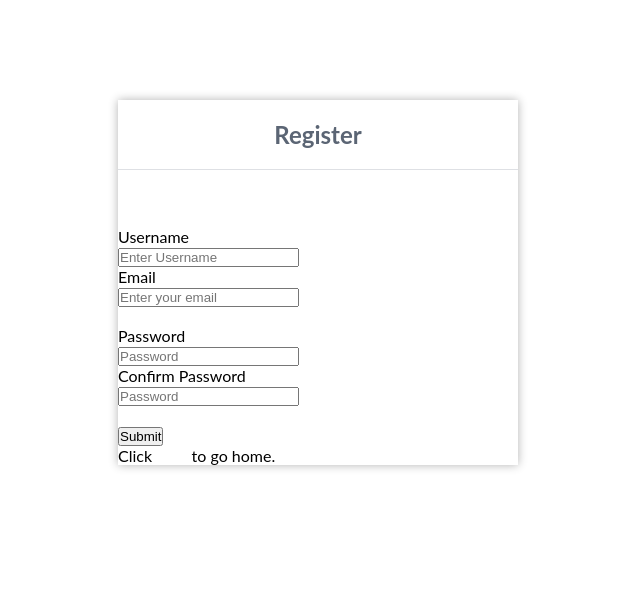
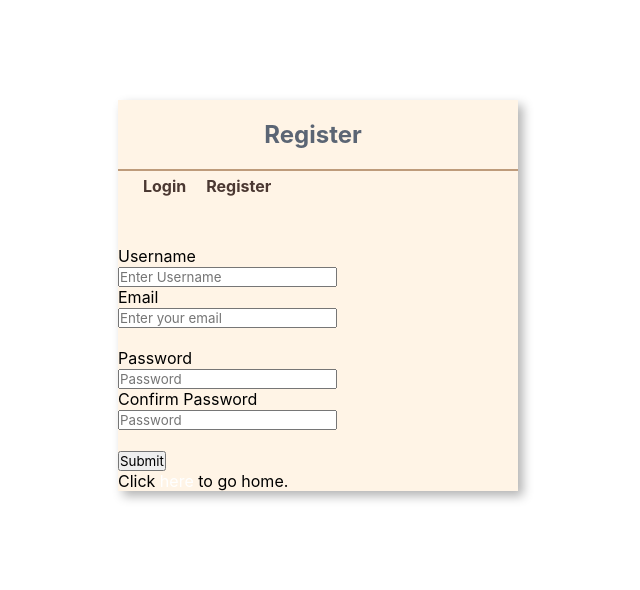
Before and after one commit to NotARobot011111010001/StraightToThePan, a Flask app: page /register in a window 1280 px wide. Shown: the top 590 px of the page, without its empty margins (322-962 px from the left). Run offline with Flask 2, Linux system fonts and the light colour scheme.

Commit message:
added some styling - style.css

```diff
--- a/static/style.css
+++ b/static/style.css
@@ -11,28 +11,43 @@
     box-sizing:border-box;
     padding: 0;
     margin: 0;
+    font-family: -apple-system, BlinkMacSystemFont, "segoe ui", roboto, oxygen, ubuntu, cantarell, "fira sans", "droid sans", "helvetica neue", Arial, sans-serif;
+    -webkit-font-smoothing: antialiased;
 }
 
 body{
-    font-family: Lato;
-
-
+    margin: 0;
 }
 
 .login, .register {
   	width: 400px;
-  	background-color: #ffffff;
-  	box-shadow: 0 0 9px 0 rgba(0, 0, 0, 0.3);
+  	background-color: #fff4e6;
+  	box-shadow: 5px 5px 10px 0 rgba(0, 0, 0, 0.3);
   	margin: 100px auto;
 }
 
-.login h1, .register h1 {
+.login h1, .register h1{
   	text-align: center;
   	color: #5b6574;
   	font-size: 24px;
-  	padding: 20px 0 20px 0;
-  	border-bottom: 1px solid #dee0e4;
+  	padding: 20px 10px 20px 0;
+  	border-bottom: 2px solid #be9b7b;
 }
+
+.login .links, .register .links {
+  	display: flex;
+  	padding: 0 15px;
+    margin-top: 5px;
+}
+
+.login .links a, .register .links a {
+  	color: #4b3832;
+  	text-decoration: none;
+  	display: inline-flex;
+  	padding: 0 10px 10px 10px;
+  	font-weight: bold;
+}
+
 nav{
     background: #1E3859;
     padding: 0px 20px;
```
